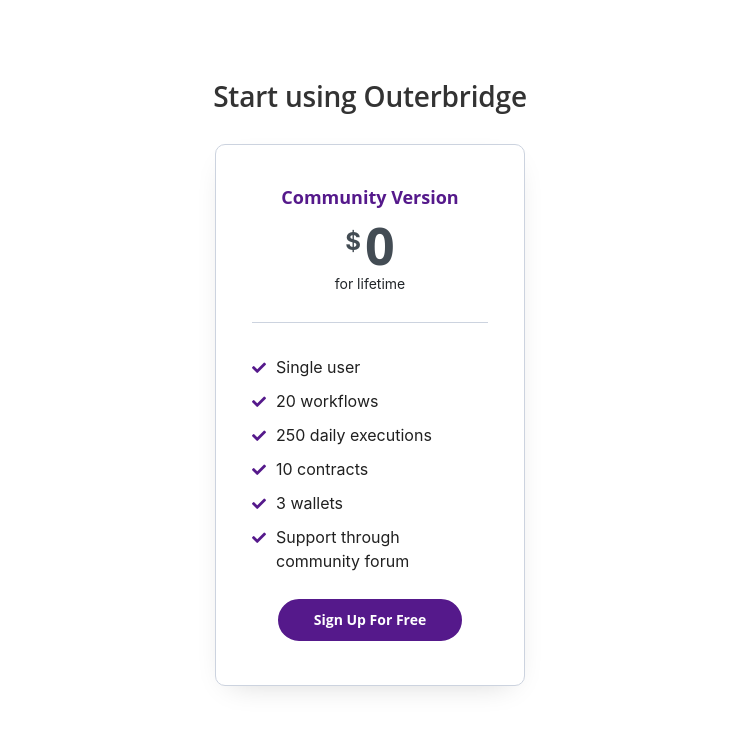
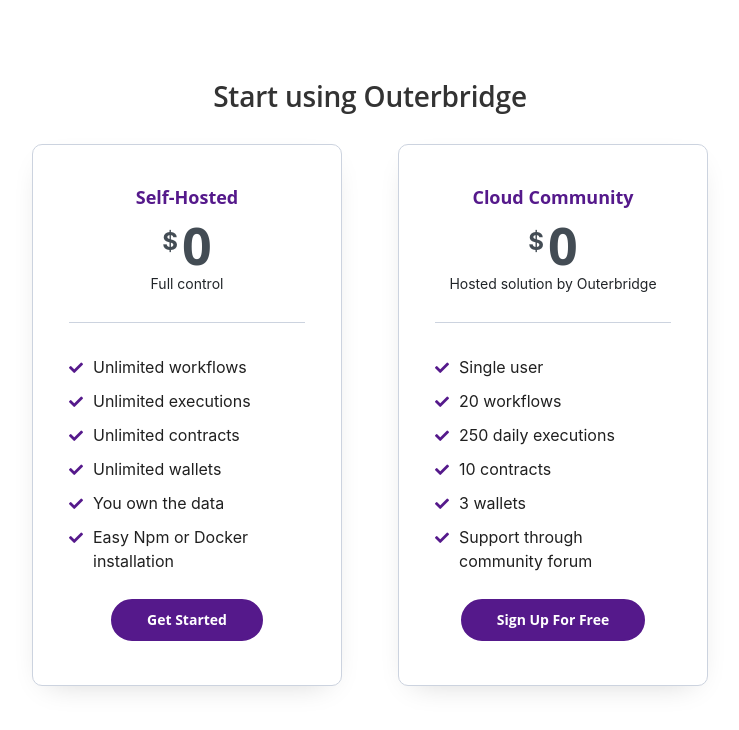
Before and after one commit to Outerbridgeio/OuterbridgePage, a Next.js app: page /home/pricing/Pricing in a window 1280 px wide. Shown: the top 730 px of the page, without its empty margins (270-1009 px from the left). Built offline with nearby package versions, Linux system fonts and the light colour scheme.

Commit message:
add pricing information

```diff
--- a/components/priceCard/PriceCard.js
+++ b/components/priceCard/PriceCard.js
@@ -30,7 +30,7 @@
 
             </ul>
             <div className ="button-wrapper">
-                <a className ="btn-solid-reg page-scroll" href="https://app.outerbridge.io" target="_blank" >Sign Up For Free</a>
+                <a className ="btn-solid-reg page-scroll" href={cardInfo.actionLink} target="_blank" >{cardInfo.actionName}</a>
             </div>
         </div>
     </div>
--- a/pages/home/pricing/Pricing.js
+++ b/pages/home/pricing/Pricing.js
@@ -18,6 +18,8 @@
                                 price: card.price,
                                 subtitle: card.subtitle,
                                 bulletpoints: card.bulletpoints,
+                                actionName: card.actionName,
+                                actionLink: card.actionLink,
                             }}
                         />
                     );
--- a/variables.js
+++ b/variables.js
@@ -130,9 +130,44 @@
 
 const pricesSection = [
   {
-    title: "Community Version",
+    title: "Self-Hosted",
     price: "0",
-    subtitle: "for lifetime",
+    subtitle: "Full control",
+    actionName: 'Get Started',
+    actionLink: 'https://docs.outerbridge.io/get-started',
+    bulletpoints: [
+      {
+        title: "Unlimited workflows",
+        available: "true",
+      },
+      {
+        title: "Unlimited executions",
+        available: "true",
+      },
+      {
+        title: "Unlimited contracts",
+        available: "true",
+      },
+      {
+        title: "Unlimited wallets",
+        available: "true",
+      },
+      {
+        title: "You own the data",
+        available: "true",
+      },
+      {
+        title: "Easy Npm or Docker installation",
+        available: "true",
+      },
+    ],
+  },
+  {
+    title: "Cloud Community",
+    price: "0",
+    subtitle: "Hosted solution by Outerbridge",
+    actionName: 'Sign Up For Free',
+    actionLink: 'https://app.outerbridge.io',
     bulletpoints: [
       {
         title: "Single user",
```
